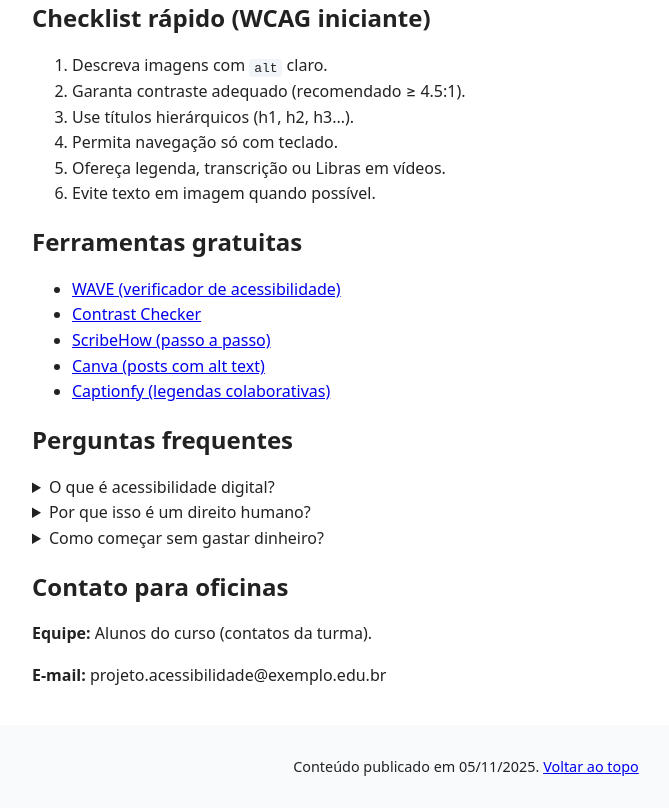
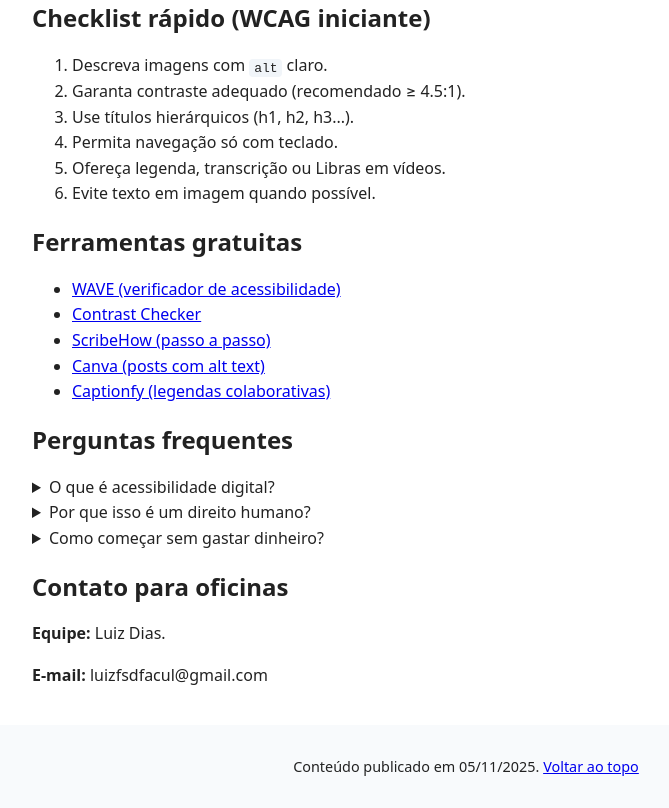
Before and after one commit to luizfsdd/acessibilidade-digital, a plain HTML site: page index.html in a window 1280 px wide. Shown: the part 655-1463 px from the top of the page, without its empty margins (174-843 px from the left). Drawn offline with Linux system fonts and the light colour scheme.

Commit message:
Update contact information in index.html

```diff
--- a/index.html
+++ b/index.html
@@ -93,8 +93,8 @@
 
   <section id="contato">
     <h2>Contato para oficinas</h2>
-    <p><strong>Equipe:</strong> Alunos do curso (contatos da turma).</p>
-    <p><strong>E-mail:</strong> projeto.acessibilidade@exemplo.edu.br</p>
+    <p><strong>Equipe:</strong> Luiz Dias.</p>
+    <p><strong>E-mail:</strong> luizfsdfacul@gmail.com</p>
   </section>
 </main>
 
```
